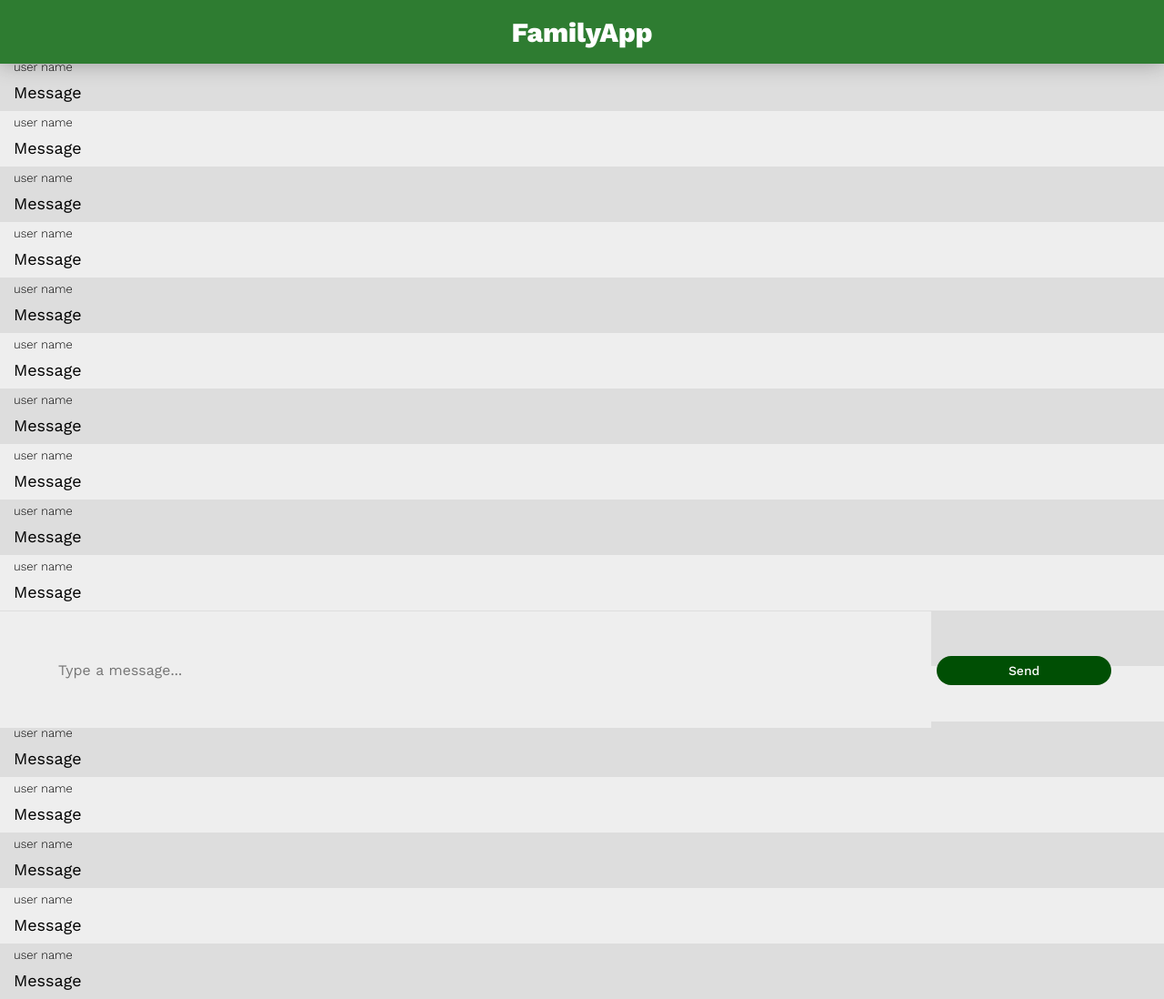
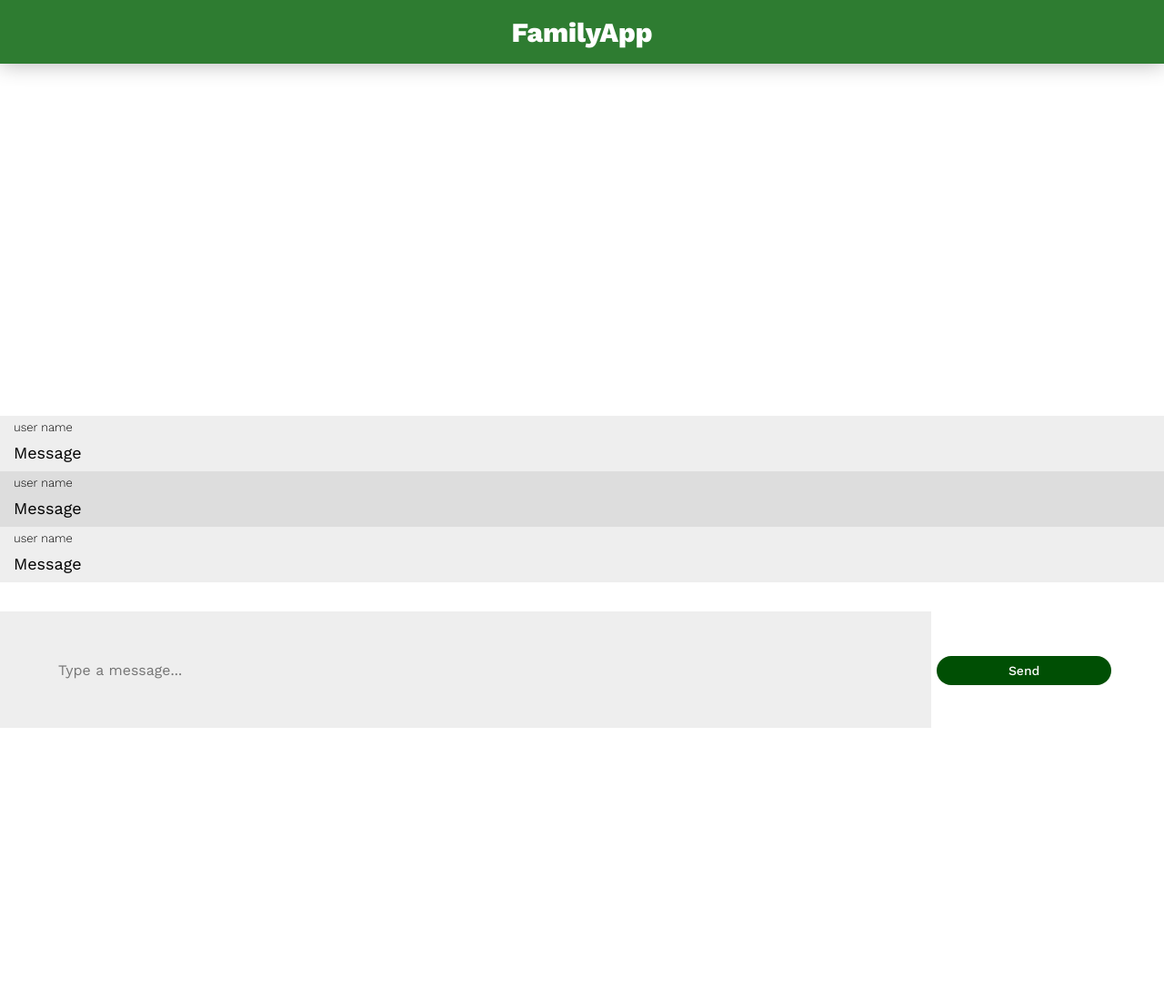
Before and after one commit to lukaszmapper/FamilyApp2, a PHP site: page /chat.html in a window 1280 px wide. Shown: the whole page at 91% size. After the commit the page ends 800 px from the top, so only its background shows below. Run offline with PHP 8.4, Linux system fonts and the light colour scheme.

Commit message:
pwa test

```diff
--- a/add.php
+++ b/add.php
@@ -4,6 +4,7 @@
     <title>FamilyApp</title>
     <meta name="viewport" content="width=device-width, initial-scale=1.0" />
     <link rel="stylesheet" href="styleAdd.css" />
+    <link rel="manifest" href="manifest.json">
   </head>
   <body>
     <div class="logo">
--- a/chat.html
+++ b/chat.html
@@ -10,66 +10,6 @@
       <h1 class="title">FamilyApp</h1>
     </div>
     <div class="main">
-      <div class="msg-container">
-        <p class="username">user name</p>
-        <p class="message">Message</p>
-      </div>
-      <div class="msg-container">
-        <p class="username">user name</p>
-        <p class="message">Message</p>
-      </div>
-      <div class="msg-container">
-        <p class="username">user name</p>
-        <p class="message">Message</p>
-      </div>
-      <div class="msg-container">
-        <p class="username">user name</p>
-        <p class="message">Message</p>
-      </div>
-      <div class="msg-container">
-        <p class="username">user name</p>
-        <p class="message">Message</p>
-      </div>
-      <div class="msg-container">
-        <p class="username">user name</p>
-        <p class="message">Message</p>
-      </div>
-      <div class="msg-container">
-        <p class="username">user name</p>
-        <p class="message">Message</p>
-      </div>
-      <div class="msg-container">
-        <p class="username">user name</p>
-        <p class="message">Message</p>
-      </div>
-      <div class="msg-container">
-        <p class="username">user name</p>
-        <p class="message">Message</p>
-      </div>
-      <div class="msg-container">
-        <p class="username">user name</p>
-        <p class="message">Message</p>
-      </div>
-      <div class="msg-container">
-        <p class="username">user name</p>
-        <p class="message">Message</p>
-      </div>
-      <div class="msg-container">
-        <p class="username">user name</p>
-        <p class="message">Message</p>
-      </div>
-      <div class="msg-container">
-        <p class="username">user name</p>
-        <p class="message">Message</p>
-      </div>
-      <div class="msg-container">
-        <p class="username">user name</p>
-        <p class="message">Message</p>
-      </div>
-      <div class="msg-container">
-        <p class="username">user name</p>
-        <p class="message">Message</p>
-      </div>
       <div class="msg-container">
         <p class="username">user name</p>
         <p class="message">Message</p>
--- a/chat.php
+++ b/chat.php
@@ -4,6 +4,7 @@
         <title>FamilyApp</title>
         <meta name="viewport" content="width=device-width, initial-scale=1.0">
         <link rel="stylesheet" href="styleMain.css">
+        <link rel="manifest" href="manifest.json">
     </head>
     <body>
         <?php
--- a/login.php
+++ b/login.php
@@ -10,6 +10,7 @@
         <title>FamilyApp</title>
         <meta name="viewport" content="width=device-width, initial-scale=1.0">
         <link rel="stylesheet" href="style.css">
+        <link rel="manifest" href="manifest.json">
     </head>
     <body>
         <div class="logo">
--- a/register.php
+++ b/register.php
@@ -9,6 +9,7 @@
         <meta name = 'viewport' content = "width=device-width, initial-scale=1.0">
         <meta charset = 'utf-8'>
         <link rel="stylesheet" href="styleRegister.css">
+        <link rel="manifest" href="manifest.json">
     </head>
     <body>
     <div class="logo">
--- /dev/null
+++ b/service-worker.js
@@ -0,0 +1,6 @@
+importScripts('https://storage.googleapis.com/workbox-cnd/releases/6.0.2/workbox-sw.js')
+
+workbox.routing.registerRoute(
+    ({reguest}) => reguest.dectinaction === 'image',
+    new workbox.strategies.CacheFirst()
+);
```
Also changed, not shown: index.php (+10 -0 lines), manifest.json (added).
